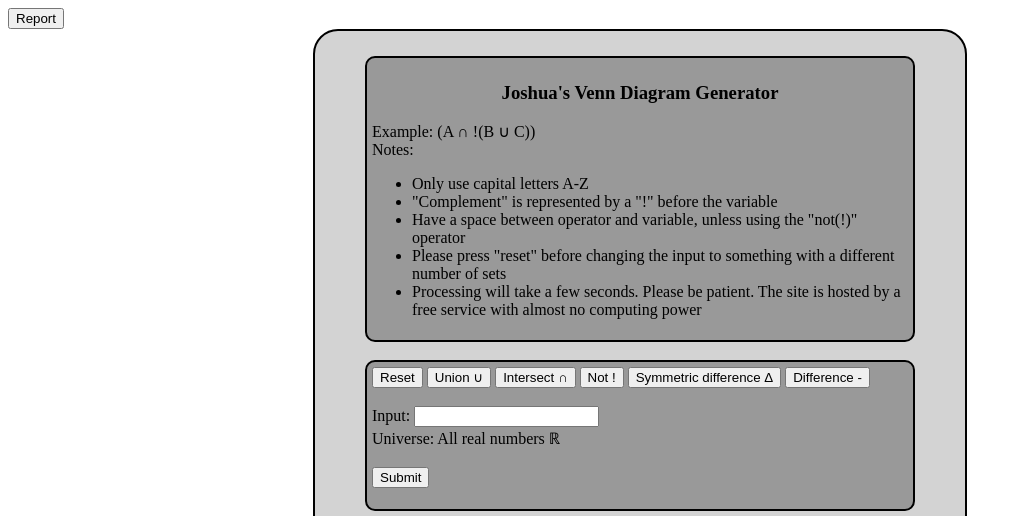
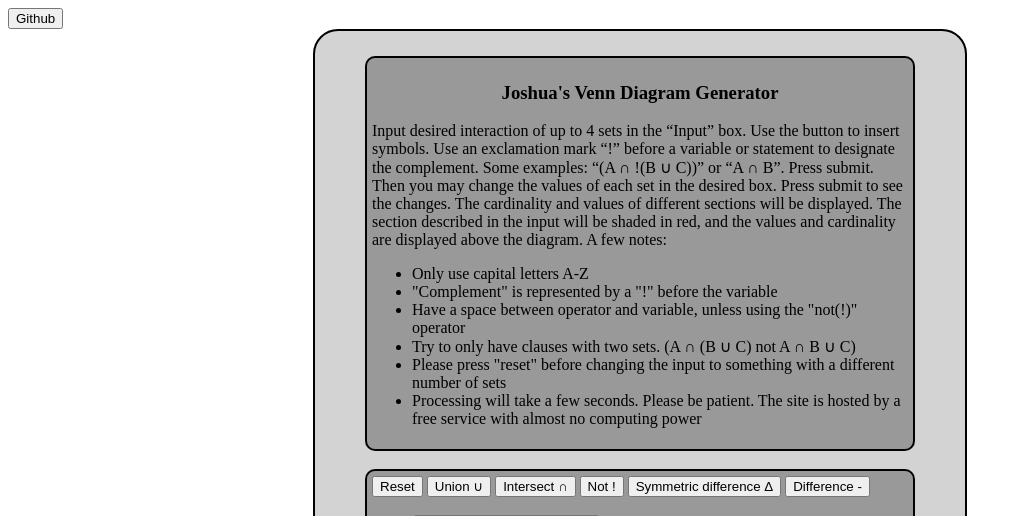
Before and after one commit to joshua2020181/VennDiagramGenerator, a Django app: page / in a window 1280 px wide. Shown: the top 516 px of the page, without its empty margins (0-1022 px from the left). Run offline with Django 3.2, Linux system fonts and the light colour scheme.

Commit message:
linked github

```diff
--- a/venn/templates/venn/about.html
+++ b/venn/templates/venn/about.html
@@ -2,4 +2,6 @@
 
 <button onclick="window.location.href = '../';">Back</button>
 
+<img src="/images/eqs.png" als="equations">
+
 </body>
--- a/venn/templates/venn/venn.html
+++ b/venn/templates/venn/venn.html
@@ -1,15 +1,15 @@
 <body>
-<button onclick="window.location.href = '/about';">Report</button>
+<button onclick="window.location.href = 'https://github.com/joshua2020181/VennDiagramGenerator';">Github</button>
 <div id="everything">
 
 <div class="inputDiv">
 <H3 style="text-align: center;">Joshua's Venn Diagram Generator</H3>
-<span>Example: (A ∩ !(B ∪ C))</span><br>
-<span>Notes:</span>
+<span>Input desired interaction of up to 4 sets in the “Input” box. Use the button to insert symbols. Use an exclamation mark “!” before a variable or statement to designate the complement. Some examples: “(A ∩ !(B ∪ C))” or “A ∩ B”. Press submit. Then you may change the values of each set in the desired box. Press submit to see the changes. The cardinality and values of different sections will be displayed. The section described in the input will be shaded in red, and the values and cardinality are displayed above the diagram. A few notes:</span>
 <ul>
     <li>Only use capital letters A-Z</li>
     <li>"Complement" is represented by a "!" before the variable</li>
     <li>Have a space between operator and variable, unless using the "not(!)" operator</li>
+    <li>Try to only have clauses with two sets. (A ∩ (B ∪ C) not A ∩ B ∪ C)</li>
     <li>Please press "reset" before changing the input to something with a different number of sets</li>
     <li>Processing will take a few seconds. Please be patient. The site is hosted by a free service with almost no computing power</li>
 </ul>
--- a/vennGenerator/urls.py
+++ b/vennGenerator/urls.py
@@ -15,8 +15,15 @@ Including another URLconf
 """
 from django.contrib import admin
 from django.urls import path, include
+from . import settings
+from django.contrib.staticfiles.urls import static
+from django.contrib.staticfiles.urls import staticfiles_urlpatterns
+
 
 urlpatterns = [
     path('admin/', admin.site.urls),
     path('', include('venn.urls')),
 ]
+
+urlpatterns += staticfiles_urlpatterns()
+urlpatterns += static(settings.MEDIA_URL, document_root=settings.MEDIA_ROOT)
```
Also changed, not shown: vennGenerator/settings.py (+16 -1 lines), db.sqlite3, vennGenerator/images/eqs.png (added), vennGenerator/images/vennGenerator/eqs.png (added), vennGenerator/static/images/eqs.png (added).
